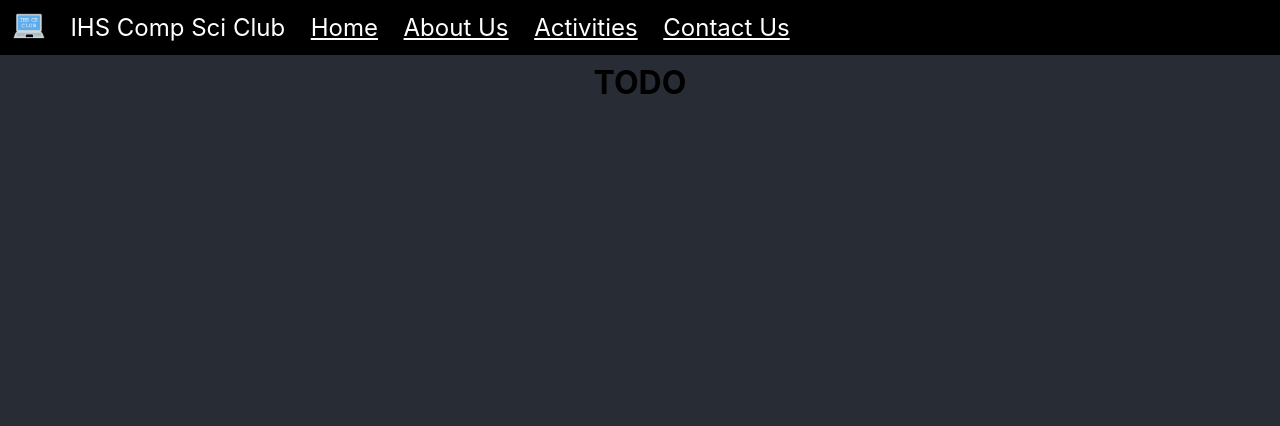
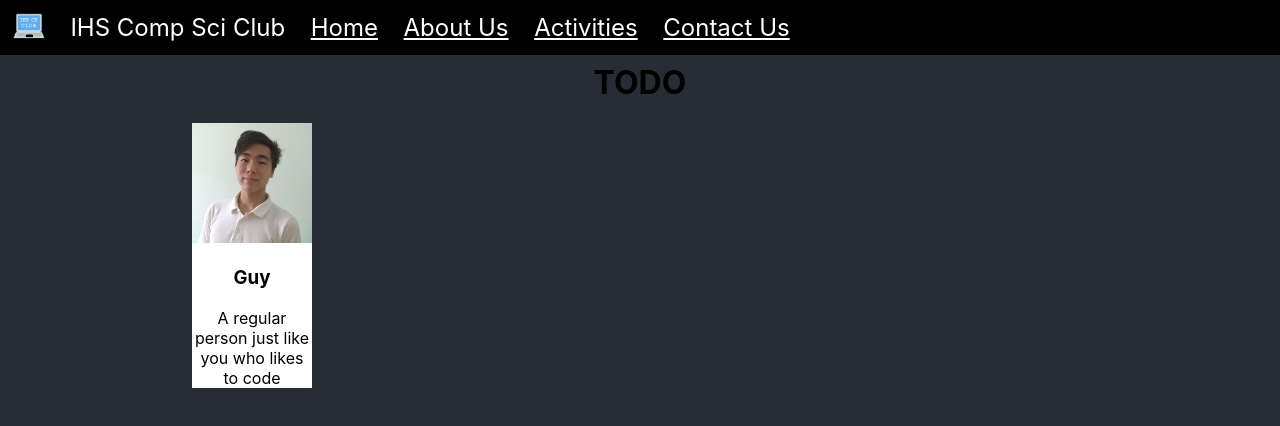
Before and after one commit to ihscompsciclub/ihscompsciclub.github.io, a React (Create React App) app: page /contact in a window 1280 px wide. Shown: the top 426 px of the page. Built offline with nearby package versions, Linux system fonts and the light colour scheme.

Commit message:
start work on member cards

```diff
--- a/src/App.css
+++ b/src/App.css
@@ -93,3 +93,16 @@
     background-color: #282c34;
     min-height: 98vh;  /* accounts for topNav taking up 2% (2vh) of screen*/
 }
+
+/* style used for (member) cards */
+.card{
+    background-color: white;
+    min-height:25vh;
+    text-align: center;
+    min-width:15vh;
+    width:15vh;
+}
+.card img{
+    width:15vh;
+    height:auto;
+}
--- a/src/contact.js
+++ b/src/contact.js
@@ -1,5 +1,5 @@
 import React from "react";
-import { TopNavBar } from './util'
+import { TopNavBar, PersonCard } from './util'
 
 export class Contact extends React.Component {
     render() {
@@ -8,6 +8,7 @@ export class Contact extends React.Component {
                 <TopNavBar />
                 <div className="centeredContent">
                     <h1>TODO</h1>
+                    <PersonCard imgSrc="./memberImgs/headshot02 (1).jpg" name="Guy" shortDesc="A regular person just like you who likes to code" />
                 </div>
             </div>
         )
--- a/src/util.js
+++ b/src/util.js
@@ -18,3 +18,21 @@ export class TopNavBar extends React.Component {
         )
     }
 }
+
+export class PersonCard extends React.Component {
+    // props needed:
+    // imgSrc
+    // name
+    // shortDesc
+
+    render() {
+        return (
+            //assumes white background is wanted for cards
+            <div className="card">
+                <img src={this.props.imgSrc} alt={this.props.name}></img>
+                <h3>{this.props.name}</h3>
+                <p>{this.props.shortDesc}</p>
+            </div>
+        )
+    }
+}
```
Also changed, not shown: public/memberImgs/headshot02 (1).jpg (added).
